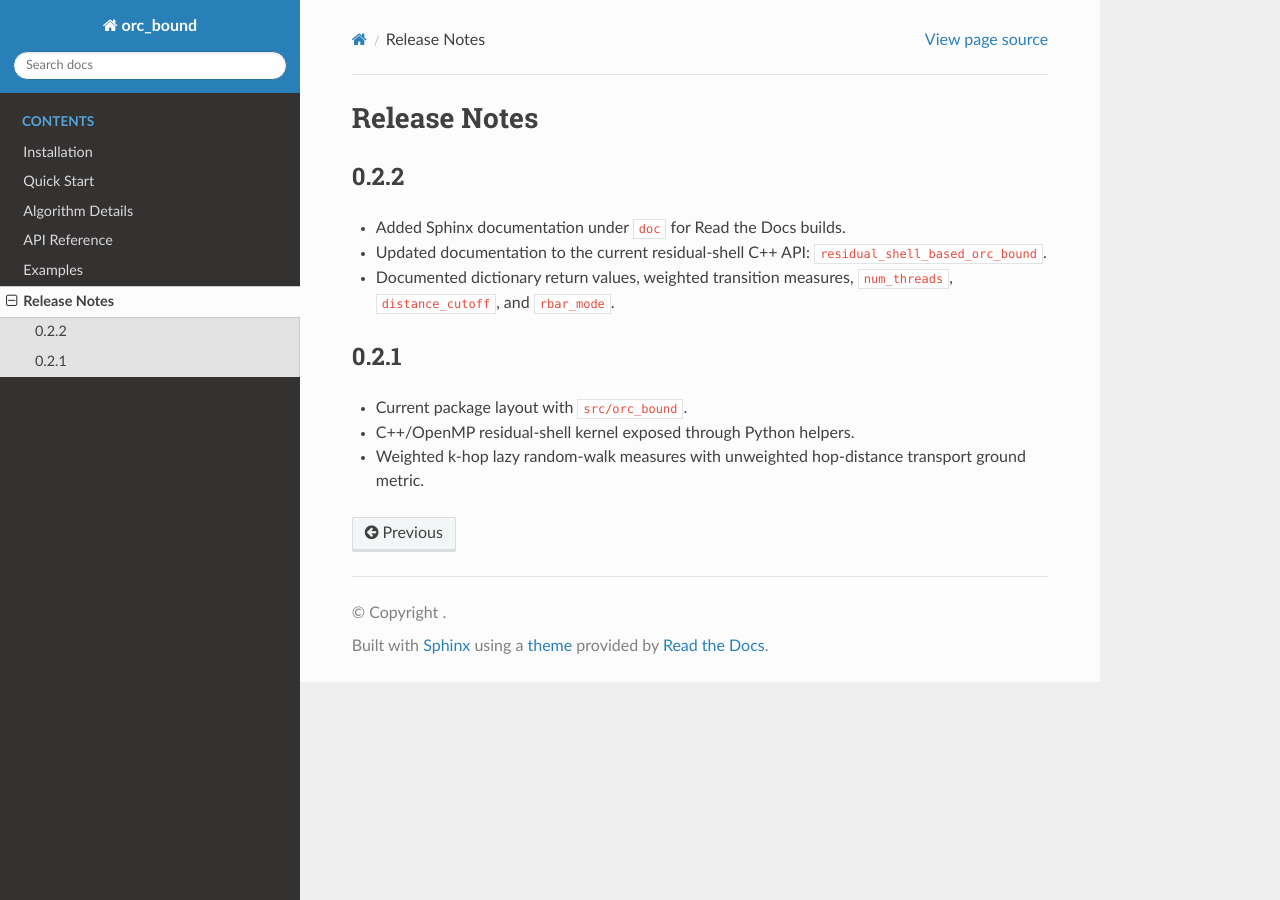
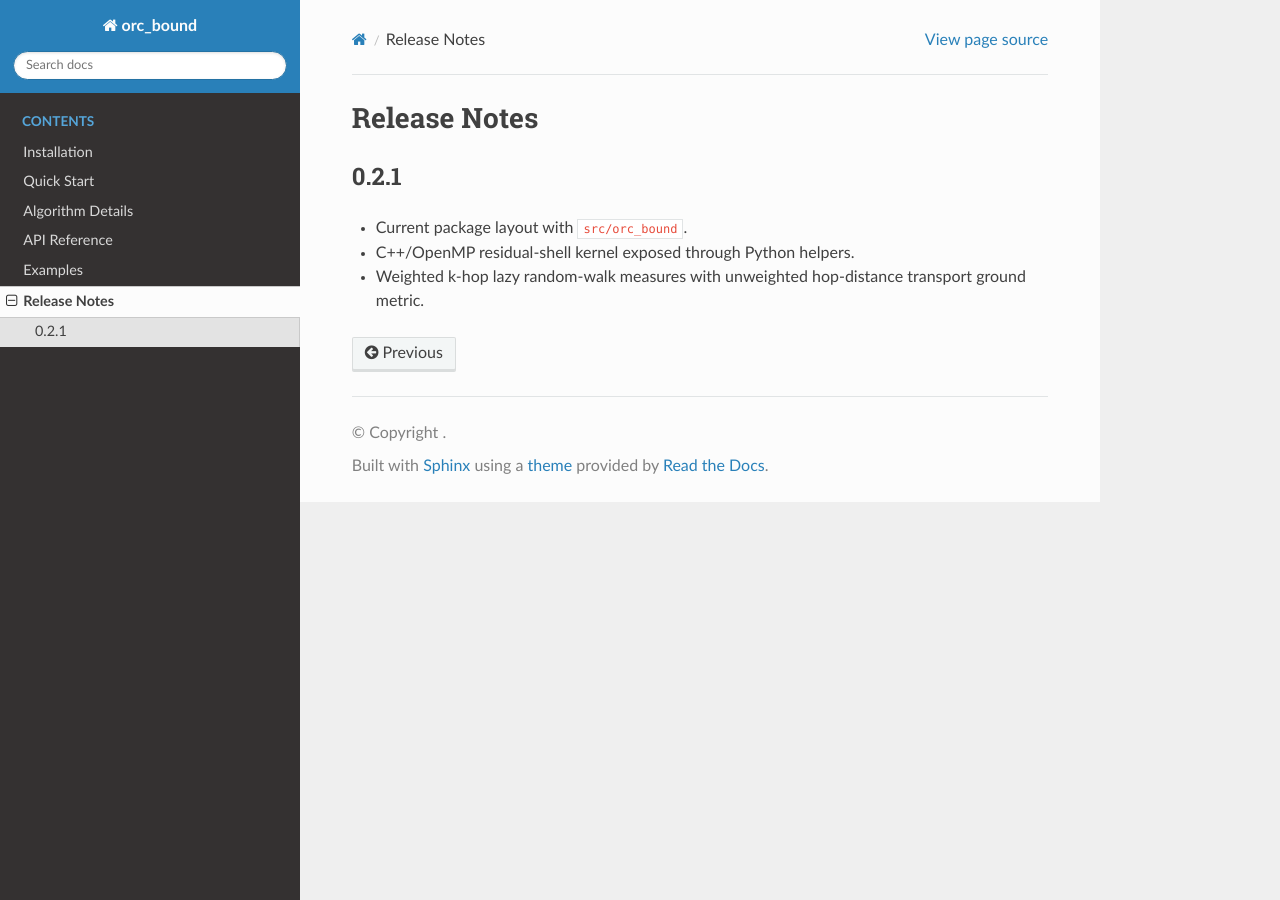
Before and after one commit to XJTU-XGU/ORC_bound, a Sphinx documentation site: the page built from doc/release_notes.rst, in a window 1280 px wide. Built offline with Sphinx 7.4.7 and the Read the Docs theme 3.1.0, drawn with Linux system fonts in a browser that asks for light colours.

Commit message:
Update release_notes.rst

```diff
--- a/doc/release_notes.rst
+++ b/doc/release_notes.rst
@@ -1,15 +1,5 @@
 Release Notes
 =============
-
-0.2.2
------
-
-* Added Sphinx documentation under ``doc`` for Read the Docs builds.
-* Updated documentation to the current residual-shell C++ API:
-  ``residual_shell_based_orc_bound``.
-* Documented dictionary return values, weighted transition measures,
-  ``num_threads``, ``distance_cutoff``, and ``rbar_mode``.
-
 0.2.1
 -----
 
```
